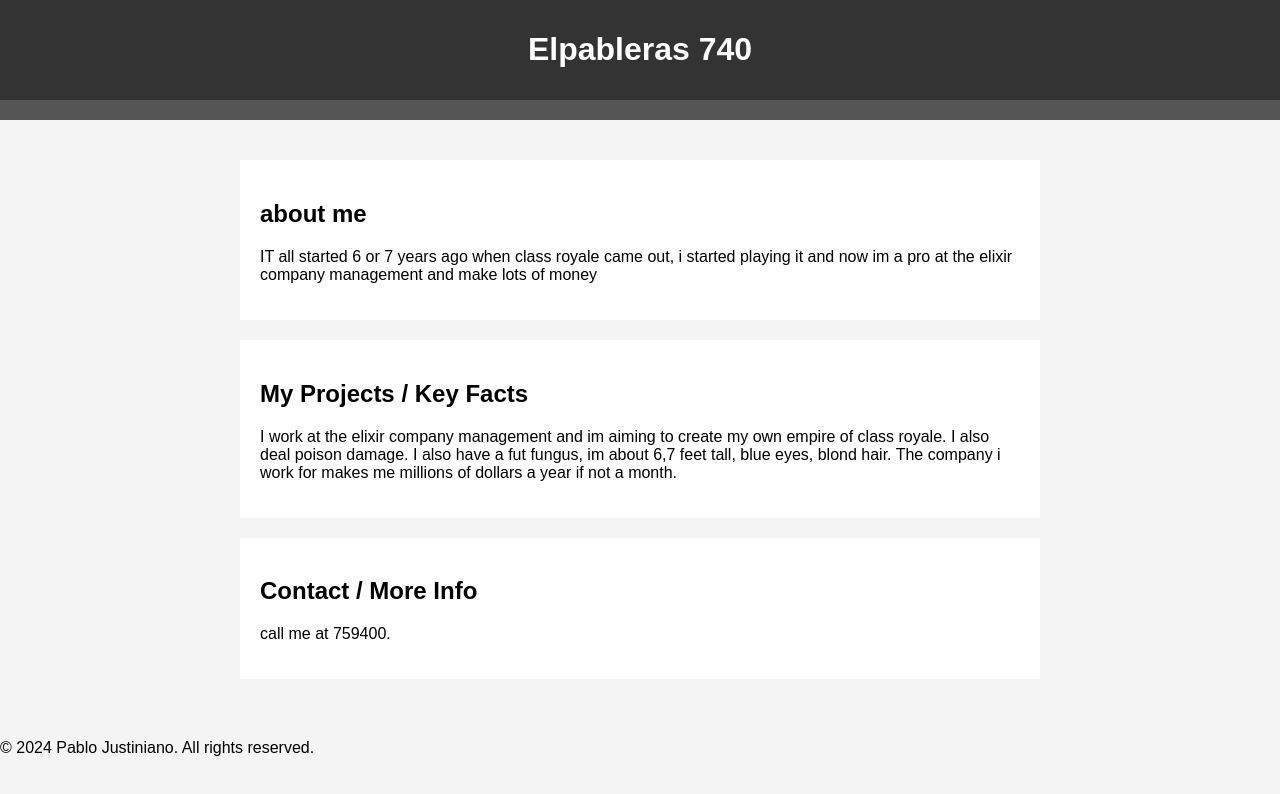
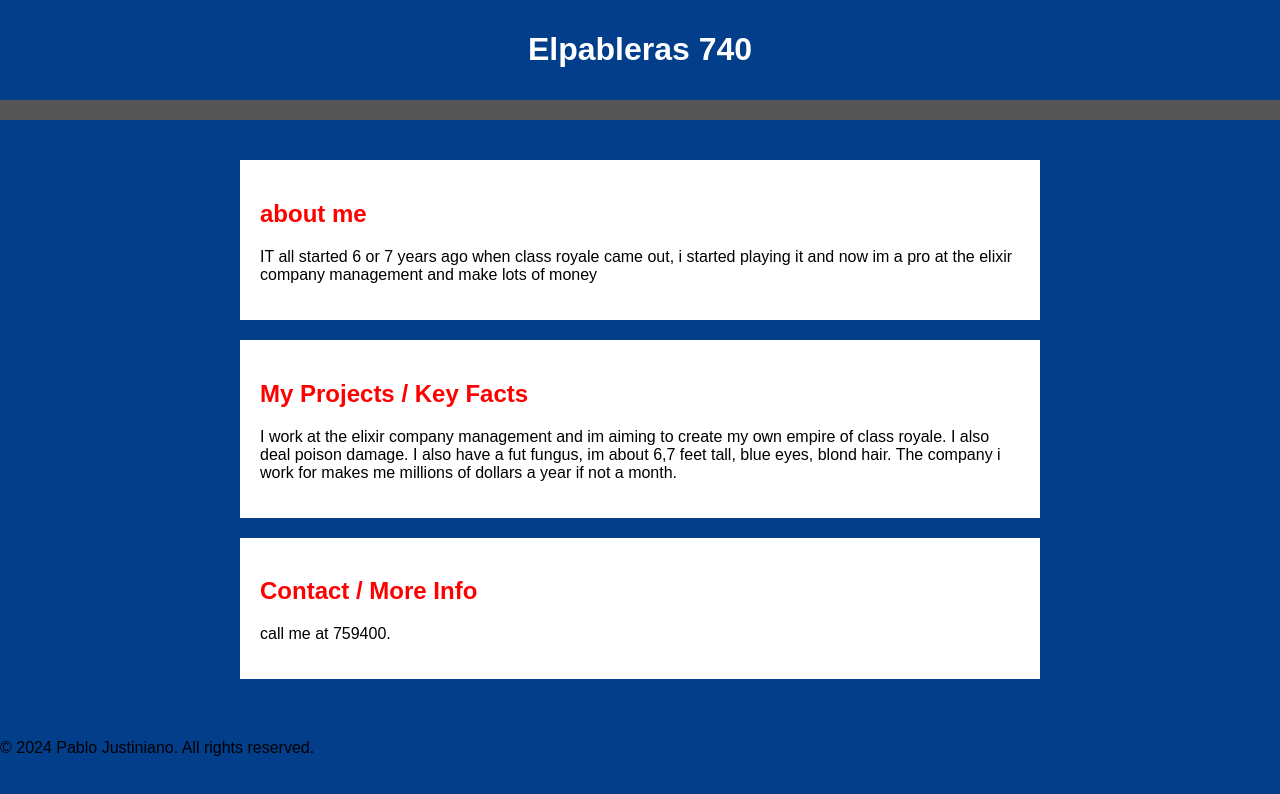
Before and after one commit to ELPABLERASJUSTI/ELPABLERASJUSTIpersonaldiary67, a plain HTML site: page index.html in a window 1280 px wide. Drawn offline with Linux system fonts and the light colour scheme.

Commit message:
Update styles.css
color

```diff
--- a/styles.css
+++ b/styles.css
@@ -11,14 +11,18 @@ nav a {
     text-decoration: none; /* Removes the underline */
     padding: 10px 20px; /* Adds space around the links */
 }
+h2 {
+    color: #ff0000;
+
+}
 body {
     font-family: sans-serif;
     margin: 0;
-    background-color: #f4f4f4;
+    background-color: #023e8a;
 }
 
 header {
-    background-color: #333;
+    background-color:  #023e8a;
     color: white;
     padding: 10px;
     text-align: center;
```
